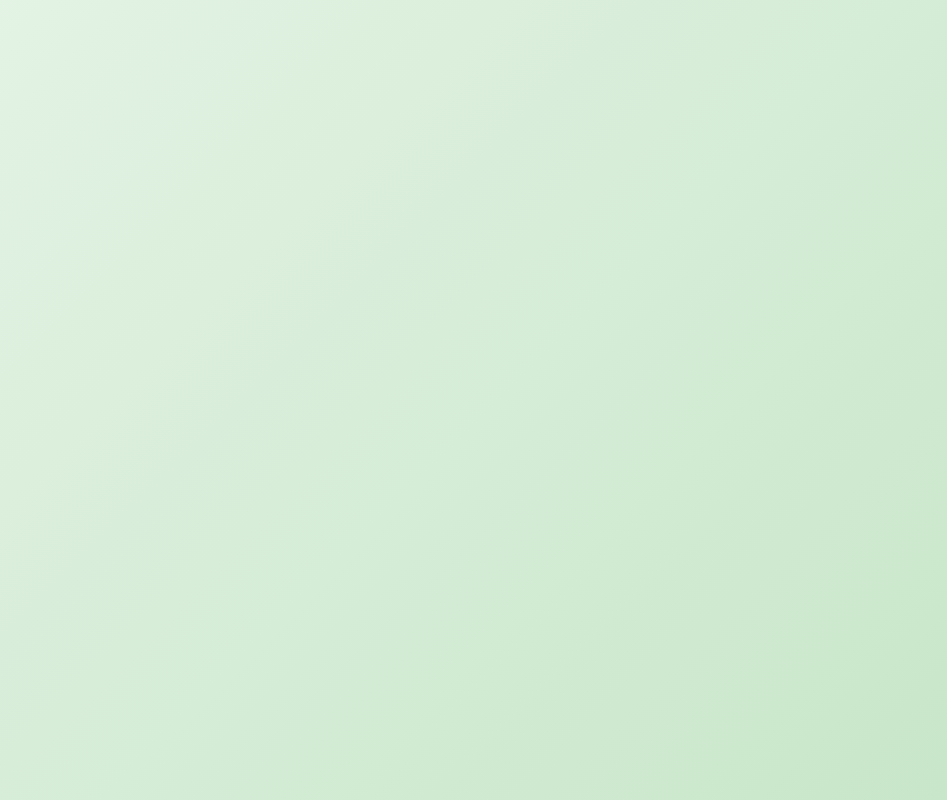
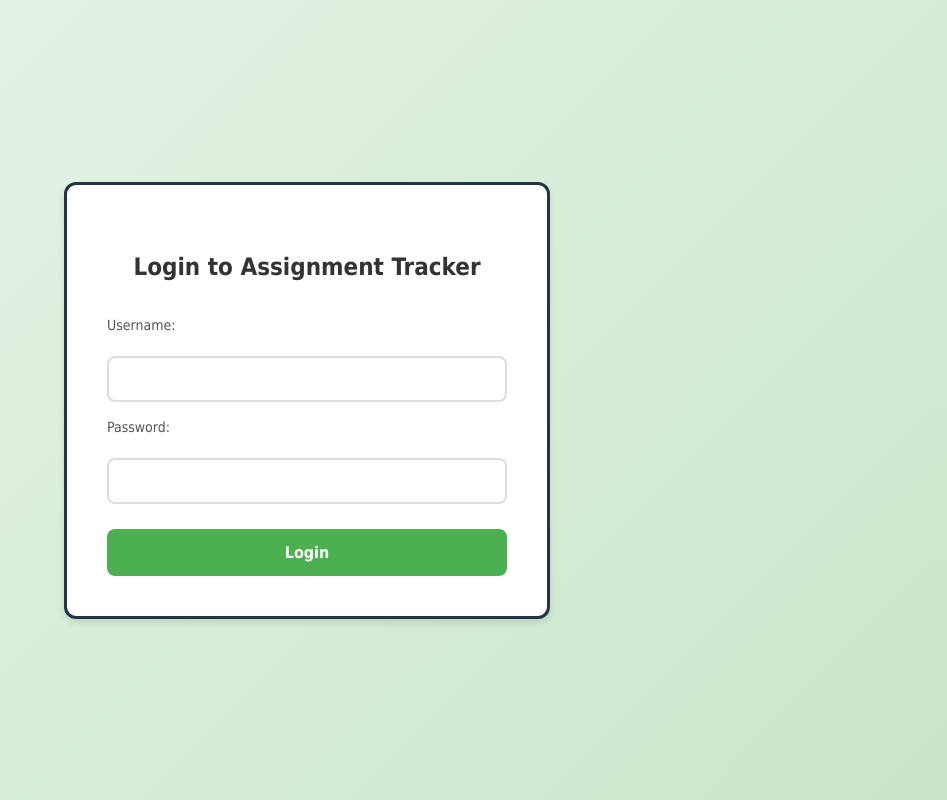
Before and after one commit to AudreyBurrell/Semester-to-do-list, a React (Vite) app: page /Login in a window 1280 px wide. Shown: the whole page, without its empty margins (333-1280 px from the left). Built offline with nearby package versions, Linux system fonts and the light colour scheme.

Commit message:
Finishing the functionality for the login page minus the whole storing thing.

```diff
--- /dev/null
+++ b/src/Login.css
@@ -0,0 +1,84 @@
+body {
+    margin: 0;
+    font-family: 'Seoge UI', Tahoma, Geneva, Verdana, sans-serif;
+    background: linear-gradient(135deg, #e8f5e9 0%, #c8e6c9 100%);
+    min-height: 100vh;
+    display: flex;
+    align-items: center;
+    justify-content: center;
+}
+.mainCard {
+    max-width: 400px;
+    margin: 100px auto;
+    padding: 40px;
+    background-color: #ffffff;
+    border-radius: 12px;
+    box-shadow: 0 4px 6px rgba(0, 0, 0, 0.1);
+    text-align: center;
+}
+
+.mainCard p {
+    font-size: 24px;
+    font-weight: 600;
+    color: #333;
+    margin-bottom: 30px;
+}
+
+.formArea {
+    display: flex;
+    flex-direction: column;
+    gap: 15px;
+    margin-bottom: 25px;
+    text-align: left;
+}
+
+.formArea label {
+    font-size: 14px;
+    font-weight: 500;
+    color: #555;
+    margin-bottom: 5px;
+}
+
+.formArea input {
+    padding: 12px 15px;
+    font-size: 16px;
+    border: 2px solid #ddd;
+    border-radius: 8px;
+    transition: border-color 0.3s;
+    outline: none;
+}
+
+.formArea input:focus {
+    border-color: #4caf50;
+}
+
+.formArea input:hover {
+    border-color: #bbb;
+}
+
+.loginBtn {
+    width: 100%;
+    padding: 14px;
+    font-size: 16px;
+    font-weight: 600;
+    color: white;
+    background-color: #4caf50;
+    border: none;
+    border-radius: 8px;
+    cursor: pointer;
+    transition: background-color 0.3s, transform 0.1s;
+}
+
+.loginBtn:hover {
+    background-color: #45a049;
+}
+
+.loginBtn:active {
+    transform: scale(0.98);
+}
+
+.loginBtn:disabled {
+    background-color: #ccc;
+    cursor: not-allowed;
+    opacity: 0.6;
+}
--- a/src/Login.jsx
+++ b/src/Login.jsx
@@ -1,12 +1,36 @@
-// import './Home.css'
-// import { useNavigate } from 'react-router-dom';
+import './Login.css'
+import { useNavigate } from 'react-router-dom';
+import { useState } from 'react';
 
 function Login() {
+    const navigate = useNavigate();
+    const [username, setUsername] = useState('');
+    const [password, setPassword] = useState('');
+    const handleLogin = () => {
+        if (username.trim() === '' || password.trim() === '') {
+            alert('Please fill in both username and password');
+            return;
+        } else {
+            console.log('Login clicked!')
+            console.log("Username:", username);
+            console.log("Password:", password);
+            navigate('/AddOrView');
+        }
+    };
     return (
-        <div>
-
+        <div className="mainCard">
+            <p>Login to Assignment Tracker</p>
+            <div className="formArea">
+                <label htmlFor="username">Username:</label>
+                <input type="text" id="username" name="username" required value={username} onChange={(e) => setUsername(e.target.value)} />
+                <label htmlFor="password">Password:</label>
+                <input type="password" id="password" name="password" required value={password} onChange={(e) => setPassword(e.target.value)} />
+            </div>
+            <button className="loginBtn" onClick={handleLogin}>Login</button>
         </div>
     )
 }
 
 export default Login;
+
+//Later add in storing stuff.
```
